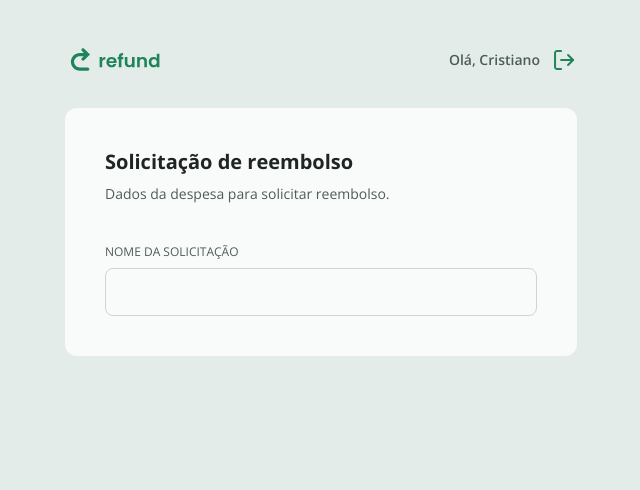
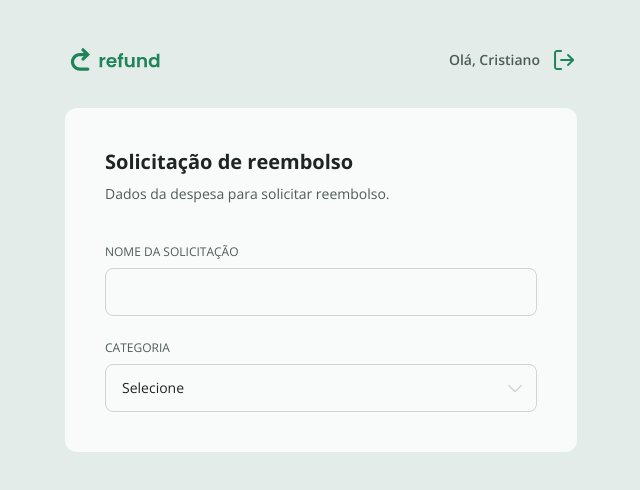
Before and after one commit to crisfeitosa/refund-2.0, a React (Vite) app in the folder web/: page / in a window 1280 px wide. Shown: the top 490 px of the page, without its empty margins (319-959 px from the left). Built offline with nearby package versions, Linux system fonts and the light colour scheme.

Commit message:
Componente Select

```diff
--- /dev/null
+++ b/web/src/components/Select.tsx
@@ -0,0 +1,27 @@
+type Props = React.ComponentProps<"select"> & {
+  legend?: string
+}
+
+export function Select({ legend, children, ...rest }: Props) {
+  return (
+    <fieldset className="flex flex-1 max-h-20 text-gray-200 focus-within:text-green-100">
+      {legend && (
+        <legend className="uppercase text-xs mb-2 text-inherit">
+          {legend}
+        </legend>
+      )}
+
+      <select
+        className="w-full h-12 rounded-lg border border-gray-300 px-4 text-sm text-gray-100 bg-transparent outline-none focus:border-2 focus:border-green-100 placeholder-gray-300"
+        value=""
+        {...rest}
+      >
+        <option value="" disabled hidden>
+          Selecione
+        </option>
+
+        {children}
+      </select>
+    </fieldset>
+  )
+}
--- a/web/src/index.css
+++ b/web/src/index.css
@@ -14,3 +14,11 @@
 
   --text-xxs: 0.625rem;
 }
+
+select {
+  appearance: none;
+  background-image: url("./assets/chevron-down.svg");
+  background-repeat: no-repeat;
+  background-position: right 0.7rem top 50%;
+  background-size: 1.25rem auto;
+}
--- a/web/src/pages/Refund.tsx
+++ b/web/src/pages/Refund.tsx
@@ -1,4 +1,5 @@
 import { Input } from "../components/Input";
+import { Select } from "../components/Select";
 
 export function Refund() {
   return (
@@ -18,6 +19,10 @@
         legend="Nome da solicitação"
       />
 
+      <Select
+        required
+        legend="Categoria"
+      />
     </form>
   )
 }
```
